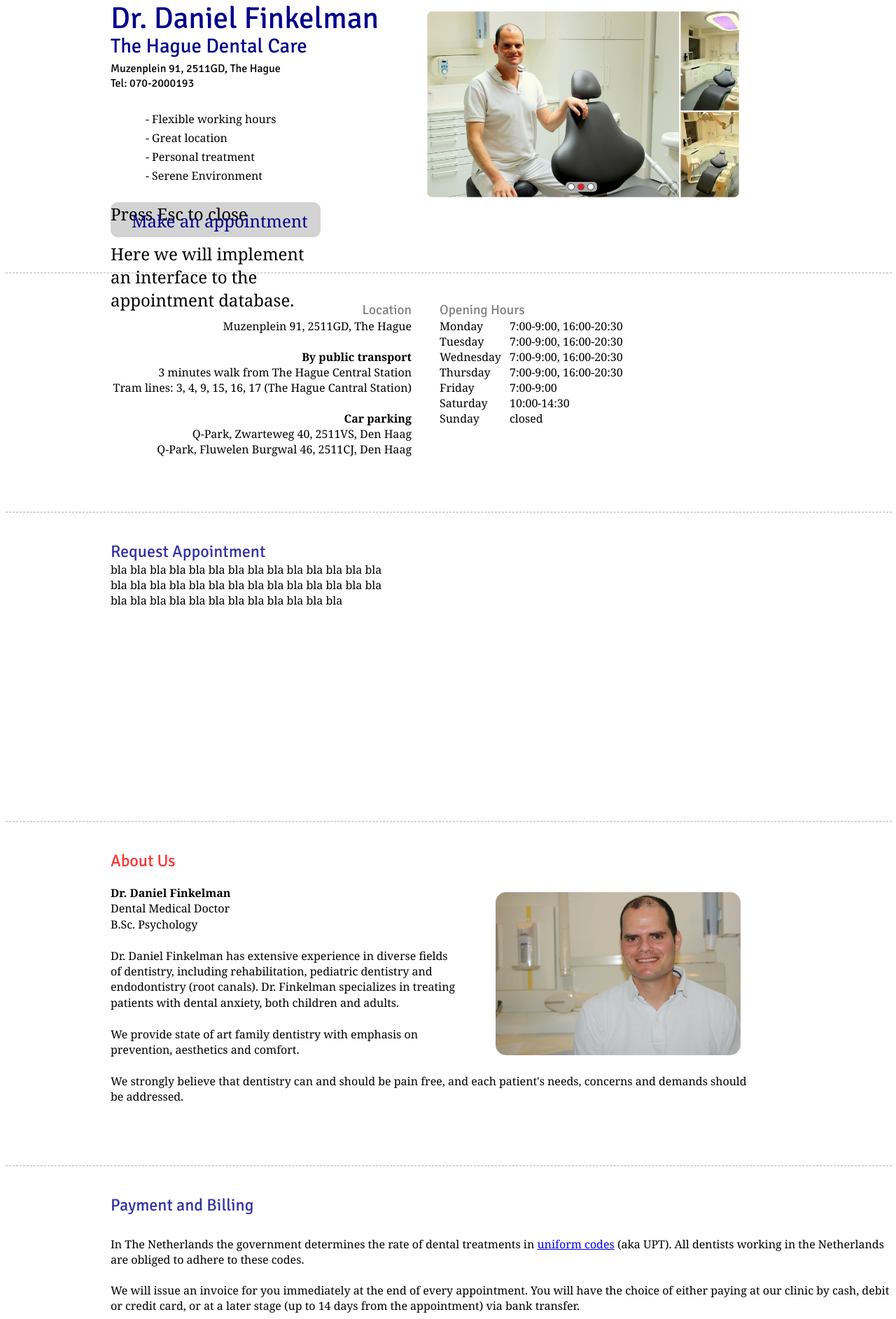
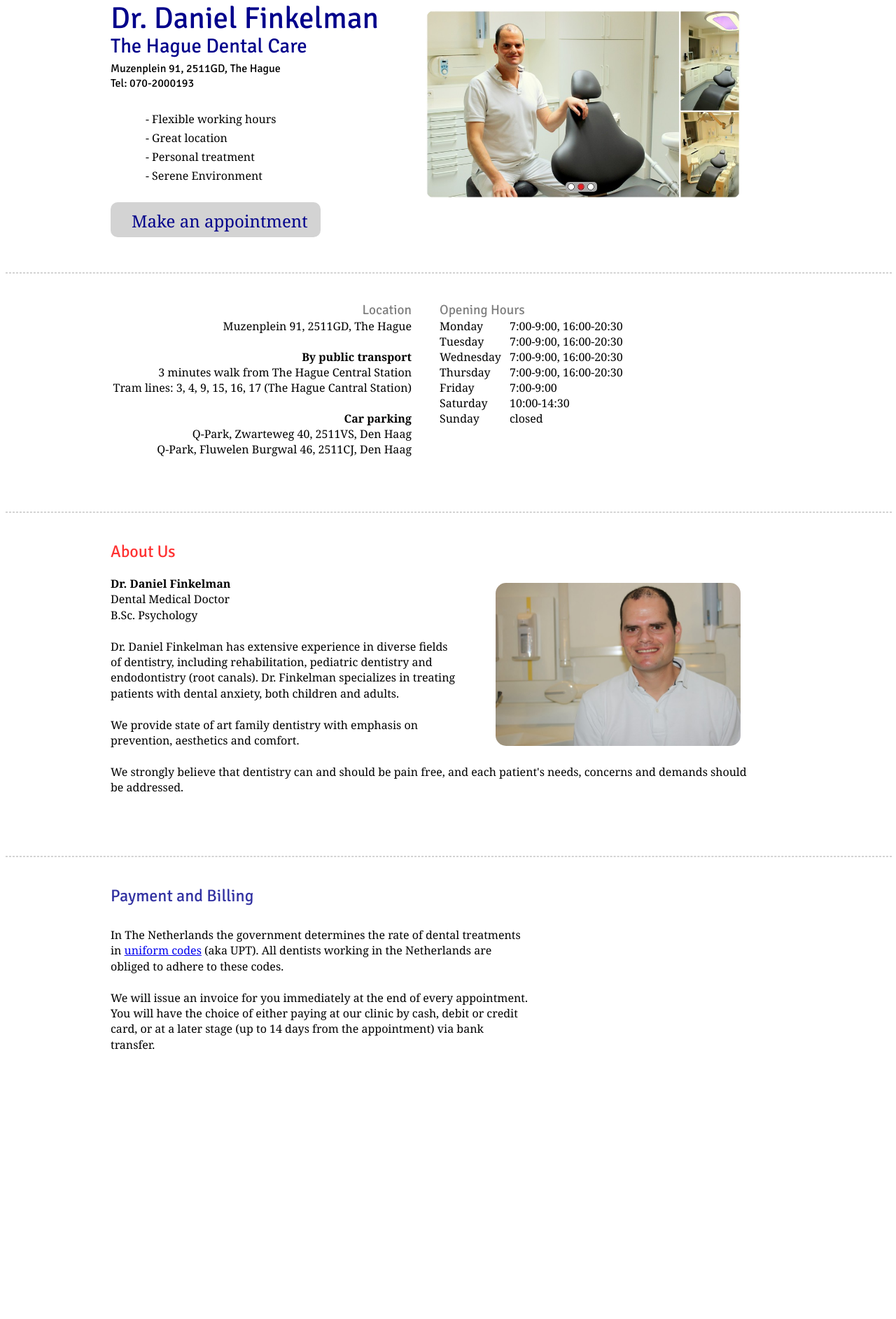
Before and after one commit to oriyudilevich/DanielWebsite, a PHP site: page / in a window 1280 px wide. Shown: the part 101-1986 px from the top of the page at 70% size. After the commit the page ends 1601 px from the top, so only its background shows below. Run offline with PHP 8.4, Linux system fonts and the light colour scheme; some libraries are stand-ins or nearby versions; some web fonts are replaced.

Commit message:
Added Misha's popup, appointment manager opens up when clicked on menu or on button in the homepage

```diff
--- a/css/stylesheet.css
+++ b/css/stylesheet.css
@@ -232,6 +232,84 @@
     color:darkblue;
 }
 
+/* POPUP WINDOW
+============================================*/
+#backgroundPopup {
+    z-index:21;
+    position: fixed;
+    display:none;
+    height:100%;
+    width:100%;
+    background:#000000;
+    top:0px;
+    left:0px;
+}
+#toPopup {
+    font-family: "lucida grande",tahoma,verdana,arial,sans-serif;
+    background: none repeat scroll 0 0 #FFFFFF;
+    border: 10px solid #ccc;
+    border-radius: 3px 3px 3px 3px;
+    color: #333333;
+    display: none;
+    font-size: 14px;
+    left: 50%;
+    margin-left: -402px;
+    position: fixed;
+    top: 20%;
+    width: 800px;
+    z-index: 22;
+}
+div.loader {
+    background: url("../images/loading.gif") no-repeat scroll 0 0 transparent;
+    height: 32px;
+    width: 32px;
+    display: none;
+    z-index: 9999;
+    top: 40%;
+    left: 50%;
+    position: absolute;
+    margin-left: -10px;
+}
+div.close {
+    background: url("../images/closebox.png") no-repeat scroll 0 0 transparent;
+    bottom: 24px;
+    cursor: pointer;
+    float: right;
+    height: 30px;
+    left: 27px;
+    position: relative;
+    width: 30px;
+}
+span.ecs_tooltip {
+    background: none repeat scroll 0 0 #000000;
+    border-radius: 2px 2px 2px 2px;
+    color: #FFFFFF;
+    display: none;
+    font-size: 11px;
+    height: 16px;
+    opacity: 0.7;
+    padding: 4px 3px 2px 5px;
+    position: absolute;
+    right: -69px;
+    text-align: center;
+    top: -51px;
+    width: 100px;
+}
+span.arrow {
+    border-left: 5px solid transparent;
+    border-right: 5px solid transparent;
+    border-top: 7px solid #000000;
+    display: block;
+    height: 1px;
+    left: 40px;
+    position: relative;
+    top: 3px;
+    width: 1px;
+}
+div#popup_content {
+    margin: 4px 7px;
+}
+
 /* Separator
 ============================================*/
 
@@ -303,26 +381,6 @@
     text-align:right
 }
 
-/* Request Appointment
-============================================*/
-
-#requestappointment{
-    margin-left:150px;
-    position:relative;
-    height:400px;
-}
-
-#requestappointment_title{
-   font-size:150%;
-   font-family: 'Signika', sans-serif;
-   color:darkblue;
-   opacity: 0.8;
-}
-
-#requestappointment_content{
-    width: 400px;
-}
-
 /* About Us
 ============================================*/
 
@@ -376,92 +434,13 @@
    margin-bottom: 30px;
 }
 
-<<<<<<< .merge_file_a08368
 #payment_content{
     width: 600px;
     line-height : 140%;
     margin-bottom:150px;
-=======
+}
+
 #contact_content{
     width: 400px;
     height:600px;
 }
-
-/* POPUP WINDOW
-============================================*/
-#backgroundPopup {
-    z-index:1;
-    position: fixed;
-    display:none;
-    height:100%;
-    width:100%;
-    background:#000000;
-    top:0px;
-    left:0px;
-}
-#toPopup {
-    font-family: "lucida grande",tahoma,verdana,arial,sans-serif;
-    background: none repeat scroll 0 0 #FFFFFF;
-    border: 10px solid #ccc;
-    border-radius: 3px 3px 3px 3px;
-    color: #333333;
-    display: none;
-    font-size: 14px;
-    left: 50%;
-    margin-left: -402px;
-    position: fixed;
-    top: 20%;
-    width: 800px;
-    z-index: 2;
-}
-div.loader {
-    background: url("../images/loading.gif") no-repeat scroll 0 0 transparent;
-    height: 32px;
-    width: 32px;
-    display: none;
-    z-index: 9999;
-    top: 40%;
-    left: 50%;
-    position: absolute;
-    margin-left: -10px;
-}
-div.close {
-    background: url("../images/closebox.png") no-repeat scroll 0 0 transparent;
-    bottom: 24px;
-    cursor: pointer;
-    float: right;
-    height: 30px;
-    left: 27px;
-    position: relative;
-    width: 30px;
-}
-span.ecs_tooltip {
-    background: none repeat scroll 0 0 #000000;
-    border-radius: 2px 2px 2px 2px;
-    color: #FFFFFF;
-    display: none;
-    font-size: 11px;
-    height: 16px;
-    opacity: 0.7;
-    padding: 4px 3px 2px 5px;
-    position: absolute;
-    right: -69px;
-    text-align: center;
-    top: -51px;
-    width: 100px;
-}
-span.arrow {
-    border-left: 5px solid transparent;
-    border-right: 5px solid transparent;
-    border-top: 7px solid #000000;
-    display: block;
-    height: 1px;
-    left: 40px;
-    position: relative;
-    top: 3px;
-    width: 1px;
-}
-div#popup_content {
-    margin: 4px 7px;
->>>>>>> .merge_file_a05616
-}
--- a/index.html
+++ b/index.html
@@ -41,7 +41,7 @@
 
                 <span id="header_separator2">|</span>
 
-                <span id="header_requestappointment"><a id="header_requestappointment_a" href="#requestappointment">Request Appointment</a></span>
+                <span id="header_requestappointment"><a class="topopup" id="header_requestappointment_a" href="#requestappointment">Request Appointment</a></span>
 
                 <span id="header_separator3">|</span>
 
@@ -95,7 +95,8 @@
     ====================================-->
 
         <div id="appointment">
-            <a id="appointment_a" class="topopup" href="#">Make an appointment</a>
+
+            <a href="#" id="appointment_a" class="topopup">Make an appointment</a>
 
             <div id="toPopup">
 
@@ -172,21 +173,6 @@
 
         </div>
 
-    <!-- Request Appointment
-    ====================================-->
-
-
-        <div class="separator"></div>
-
-        <div id="requestappointment">
-
-            <div id="requestappointment_title">Request Appointment</div>
-
-            <div id="requestappointment_content">
-            bla bla bla bla bla bla bla bla bla bla bla bla bla bla bla bla bla bla bla bla bla bla bla bla bla bla bla bla bla bla bla bla bla bla bla bla bla bla bla bla
-            </div>
-
-        </div>
 
 <!-- About Us
     ====================================-->
--- a/js/script.js
+++ b/js/script.js
@@ -45,13 +45,6 @@
         }
     );
 
-    $('#appointment_a').click(
-        function(event){
-            event.preventDefault();
-            $.scrollTo('#requestappointment', 1000);
-        }
-    );
-
     //back to top
 
     // hide #back-top first
```
